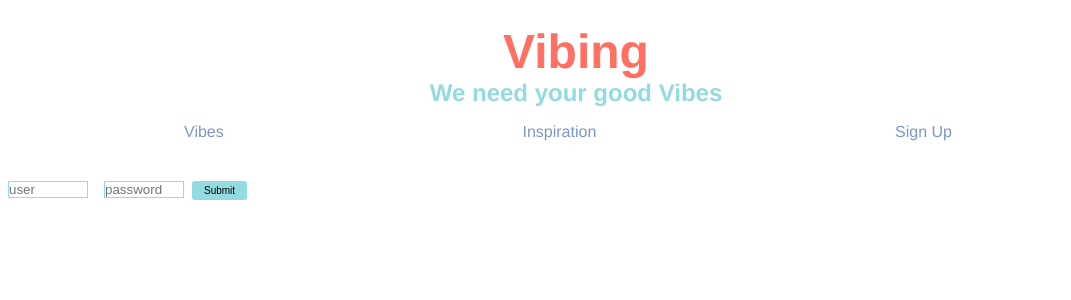
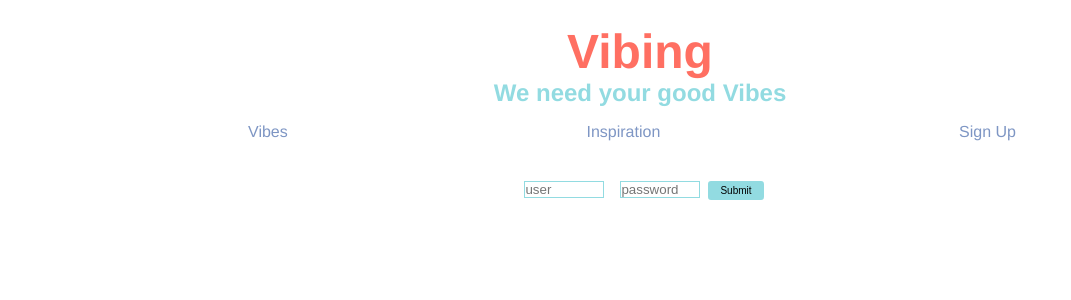
Before and after one commit to ThwCorbin/vibing, a React (Create React App) app: page /signup in a window 1280 px wide. Shown: the top 300 px of the page, without its empty margins (0-1071 px from the left). Built offline with nearby package versions, Linux system fonts and the light colour scheme.

Commit message:
Clean up files

```diff
--- a/src/components/SignUp/SignUp.js
+++ b/src/components/SignUp/SignUp.js
@@ -38,8 +38,6 @@ class SignUp extends Component {
 	}
 
 	handleSignUp(username, password) {
-		console.log("singing");
-		// e.preventDefault()
 		axios
 			.post("https://vibing-api.herokuapp.com/home/users/signup", {
 				username: username,
@@ -51,10 +49,6 @@ class SignUp extends Component {
 			})
 			.catch((err) => console.log(err));
 	}
-	// handleForm(username, password) {
-	// 	console.log(username, password);
-
-	// }
 
 	render() {
 		return (
--- a/src/components/Vibe/Vibe.js
+++ b/src/components/Vibe/Vibe.js
@@ -38,14 +38,9 @@ class Vibe extends Component {
 
 	update = (e) => {
 		e.preventDefault();
-    console.dir(e.target[0].value);
-    console.log(this.props.match.params.name);
-    console.log(url + "/name/" + this.props.match.params.name);
 		const formData = {
 			post: document.querySelector("input").value,
 		};
-
-    console.log(formData);
 
 		const optionPUT = {
 			method: "PUT",
@@ -54,6 +49,7 @@ class Vibe extends Component {
 			},
 			body: JSON.stringify(formData),
 		};
+
 		fetch(url + "/" + this.props.match.params.id, optionPUT)
 			.then((res) => res.json())
 			.then((data) => console.log(data))
@@ -61,6 +57,15 @@ class Vibe extends Component {
 				console.log(err);
 			});
 	}; //update
+
+	remove(props) {
+		console.log(props);
+		fetch(url + "/" + props, optionDELETE)
+			.then((res) => res.json())
+			.catch((err) => {
+				console.log(err);
+			});
+	} //remove
 
 	render() {
 		let display = this.state.data.map((item) => {
@@ -88,15 +93,6 @@ class Vibe extends Component {
 		}); //display
 		return <div>{display}</div>;
 	} //render
-
-  remove(props) {
-    console.log(props);
-    fetch(url + "/" + props, optionDELETE)
-      .then((res) => res.json())
-      .catch((err) => {
-        console.log(err);
-      });
-  } //remove
 } //Vibe
 
 export default Vibe;
--- a/src/index.css
+++ b/src/index.css
@@ -2,3 +2,9 @@ body {
 	-webkit-font-smoothing: antialiased;
 	-moz-osx-font-smoothing: grayscale;
 }
+
+main {
+	display: flex;
+	flex-direction: column;
+	align-items: center;
+}
```
Lines whose indentation alone changed are shown as unchanged.
